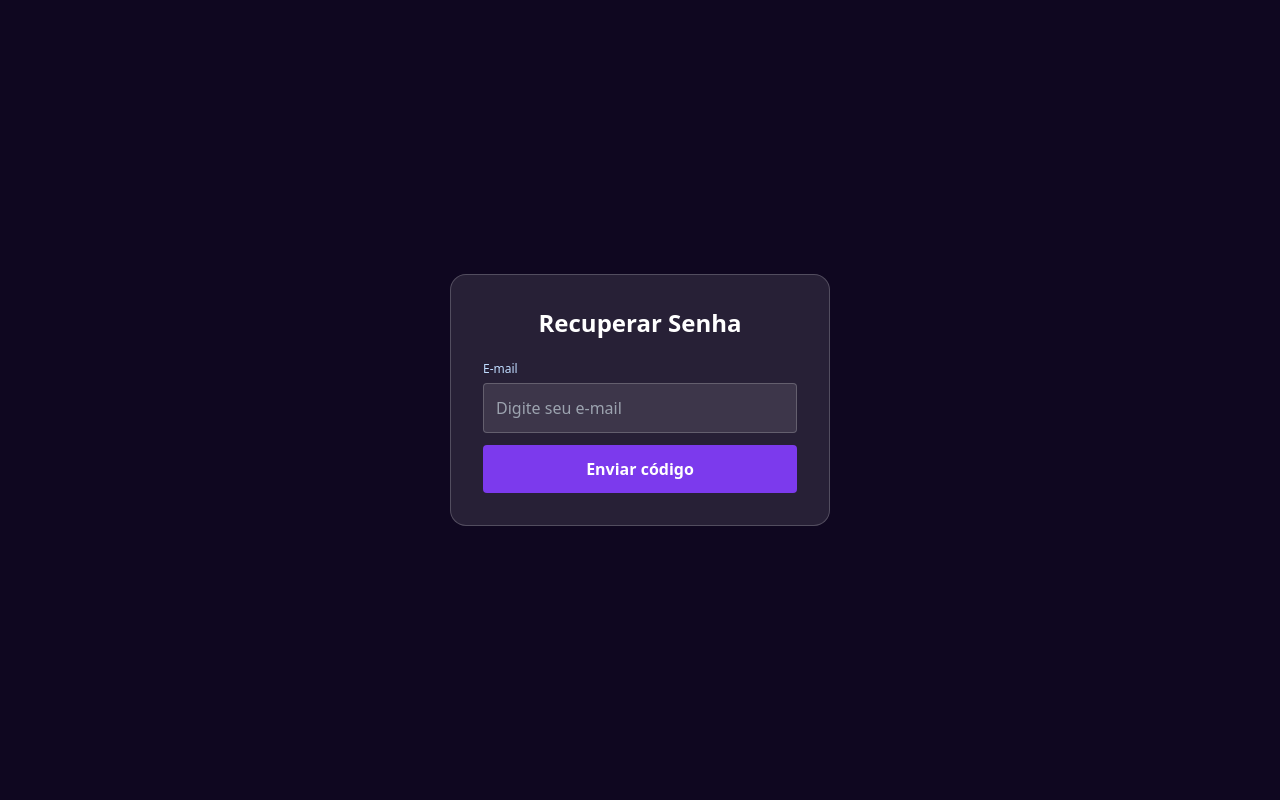
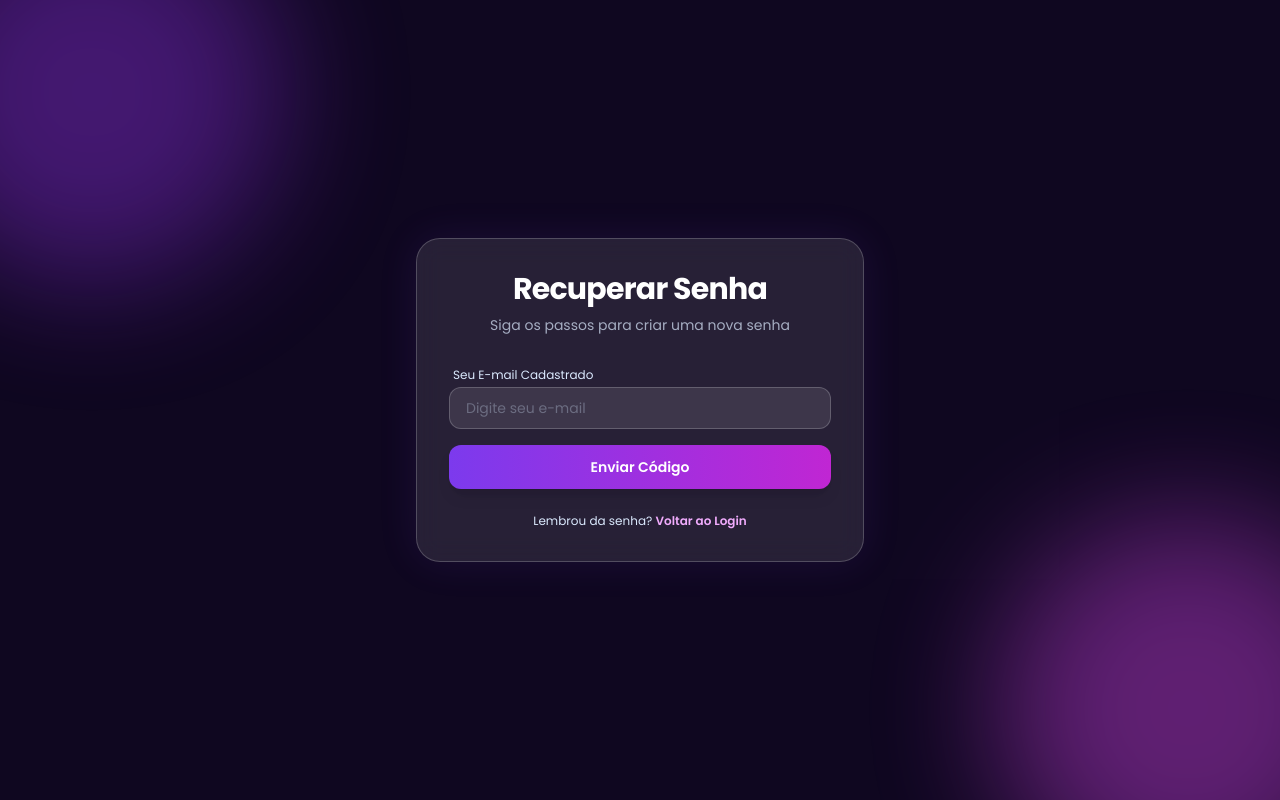
Before and after one commit to ReinaldoSD/PIEC_1_GRUPO_2, a Flask app: page /recuperar_senha in a window 1280 px wide. Run offline with Flask 3, Linux system fonts and the light colour scheme; parts of the project's set-up code (start-up, migrations or seed data) failed here and were passed over; some libraries are stand-ins or nearby versions.

Commit message:
Modificando a página de recuperação de senha

```diff
--- a/Vest.IA/src/templates/esquecisenha.html
+++ b/Vest.IA/src/templates/esquecisenha.html
@@ -2,125 +2,165 @@
 <html lang="pt-br">
 <head>
     <meta charset="UTF-8">
-<title>Esqueci a Senha - Vest.IA</title>
+    <meta name="viewport" content="width=device-width, initial-scale=1.0">
+    <title>Recuperar Senha - Vest.IA</title>
+    <link rel="icon" href="/static/logo.png" type="image/png">
     <script src="https://cdn.tailwindcss.com"></script>
+    <link href="https://fonts.googleapis.com/css2?family=Poppins:wght@300;400;500;600;700&display=swap" rel="stylesheet">
+    <script>
+        tailwind.config = { theme: { extend: { fontFamily: { poppins: ['Poppins', 'sans-serif'] } } } }
+    </script>
 </head>
 
-<body class="bg-[#0f0720] text-white flex items-center justify-center min-h-screen">
+<body class="font-poppins min-h-screen overflow-hidden relative bg-[#0f0720] flex items-center justify-center">
 
-<div class="bg-white/10 p-8 rounded-2xl w-[380px] space-y-4 border border-white/20">
-
-<h1 class="text-2xl font-bold text-center">Recuperar Senha</h1>
-
-<!-- ETAPA 1: EMAIL -->
-<div id="etapa1">
-    <label class="text-xs text-blue-200">E-mail</label>
-
-    <input id="email" type="email" placeholder="Digite seu e-mail"
-        class="w-full p-3 rounded bg-white/10 border border-white/20 text-white mt-1">
-
-    <button onclick="enviarCodigo()"
-        class="w-full mt-3 bg-violet-600 p-3 rounded font-semibold">
-        Enviar código
-    </button>
+    <div class="absolute inset-0 overflow-hidden pointer-events-none">
+        <div class="absolute w-96 h-96 bg-purple-600 opacity-20 rounded-full blur-3xl top-[-100px] left-[-100px] animate-pulse"></div>
+        <div class="absolute w-96 h-96 bg-fuchsia-500 opacity-20 rounded-full blur-3xl bottom-[-100px] right-[-100px] animate-pulse"></div>
     </div>
 
-<!-- ETAPA 2: CÓDIGO -->
-<div id="etapa2" class="hidden">
-    <label class="text-xs text-blue-200">Código de 6 dígitos</label>
+    <div class="relative z-10 bg-white/10 p-8 rounded-3xl shadow-[0_0_40px_rgba(139,92,246,0.1)] border border-white/20 w-11/12 max-w-md backdrop-blur-md">
 
-    <input id="codigo" type="text" placeholder="Ex: 123456"
-        class="w-full p-3 rounded bg-white/10 border border-white/20 text-white mt-1">
-
-    <button onclick="validarCodigo()"
-        class="w-full mt-3 bg-fuchsia-600 p-3 rounded font-semibold">
-        Validar código
-    </button>
+        <div class="text-center mb-8">
+            <h1 class="text-3xl font-bold text-white tracking-tight mb-2">Recuperar Senha</h1>
+            <p class="text-blue-100/70 text-sm">Siga os passos para criar uma nova senha</p>
         </div>
 
-<!-- ETAPA 3: NOVA SENHA -->
-<div id="etapa3" class="hidden">
-    <label class="text-xs text-blue-200">Nova senha</label>
+        <form id="formEmail" onsubmit="enviarCodigo(event)" class="space-y-4">
+            <div>
+                <label class="block mb-1 text-xs text-blue-100 ml-1">Seu E-mail Cadastrado</label>
+                <input type="email" id="email" placeholder="Digite seu e-mail" required
+                    class="w-full px-4 py-2.5 rounded-xl bg-white/10 border border-white/20 placeholder-blue-100/30 text-white focus:outline-none focus:ring-2 focus:ring-fuchsia-400 text-sm">
+            </div>
+            <button type="submit" id="btnEmail"
+                class="w-full bg-gradient-to-r from-violet-600 to-fuchsia-600 hover:scale-[1.02] active:scale-95 transition duration-300 text-white py-3 rounded-xl font-semibold shadow-lg text-sm">
+                Enviar Código
+            </button>
+        </form>
 
-    <input id="senha" type="password" placeholder="Digite a nova senha"
-        class="w-full p-3 rounded bg-white/10 border border-white/20 text-white mt-1">
+        <form id="formCodigo" onsubmit="validarCodigo(event)" class="hidden space-y-4 text-center">
+            <p class="text-sm text-blue-100 mb-4">Enviamos um código para o seu e-mail!</p>
+            <input type="text" id="codigo" placeholder="000000" maxlength="6" required
+                class="w-full text-center tracking-[0.5em] text-2xl px-4 py-3 rounded-xl bg-white/10 border border-white/20 text-white focus:outline-none focus:ring-2 focus:ring-fuchsia-400">
+            <button type="submit" id="btnCodigo"
+                class="w-full bg-gradient-to-r from-violet-600 to-fuchsia-600 hover:scale-[1.02] transition duration-300 text-white py-3 rounded-xl font-semibold shadow-lg text-sm">
+                Verificar Código
+            </button>
+        </form>
 
-    <button onclick="redefinirSenha()"
-        class="w-full mt-3 bg-green-600 p-3 rounded font-semibold">
-        Salvar senha
+        <form id="formSenha" onsubmit="redefinirSenha(event)" class="hidden space-y-4">
+            <div>
+                <label class="block mb-1 text-xs text-blue-100 ml-1">Nova Senha</label>
+                <input type="password" id="novaSenha" placeholder="Digite a nova senha" required
+                    class="w-full px-4 py-2.5 rounded-xl bg-white/10 border border-white/20 placeholder-blue-100/30 text-white focus:outline-none focus:ring-2 focus:ring-fuchsia-400 text-sm">
+            </div>
+            <button type="submit" id="btnSenha"
+                class="w-full bg-gradient-to-r from-green-500 to-emerald-600 hover:scale-[1.02] transition duration-300 text-white py-3 rounded-xl font-semibold shadow-lg text-sm">
+                Salvar Nova Senha
             </button>
+        </form>
+
+        <div class="mt-6 text-center text-xs text-blue-100">
+            Lembrou da senha? <a href="/" class="font-semibold text-fuchsia-300 hover:text-fuchsia-200 transition">Voltar ao Login</a>
         </div>
-
     </div>
 
     <script>
-
         let emailGlobal = "";
 
-function enviarCodigo() {
-
-    emailGlobal = document.getElementById("email").value;
-
-    if (!emailGlobal) {
-        alert("Digite seu e-mail");
-        return;
+        function mostrarToast(mensagem, tipo = 'erro') {
+            const toastAntigo = document.getElementById('meu-toast');
+            if (toastAntigo) toastAntigo.remove();
+            const toast = document.createElement('div');
+            toast.id = 'meu-toast';
+            const corFundo = tipo === 'sucesso' ? 'bg-green-500' : 'bg-red-500';
+            const icone = tipo === 'sucesso' ? '✅' : '⚠️';
+            toast.className = `fixed top-5 right-5 md:top-10 md:right-10 ${corFundo} text-white px-6 py-4 rounded-2xl shadow-2xl transform transition-all duration-500 translate-x-20 opacity-0 z-50 flex items-center gap-3`;
+            toast.innerHTML = `<span class="text-xl">${icone}</span> <span class="font-medium text-sm md:text-base">${mensagem}</span>`;
+            document.body.appendChild(toast);
+            setTimeout(() => toast.classList.remove('translate-x-20', 'opacity-0'), 10);
+            setTimeout(() => {
+                toast.classList.add('translate-x-20', 'opacity-0');
+                setTimeout(() => toast.remove(), 500);
+            }, 3500);
         }
 
-    fetch("/enviar_codigo", {
-        method: "POST",
-        headers: {"Content-Type": "application/json"},
-        body: JSON.stringify({email: emailGlobal})
-    });
+        // PASSO 1: ENVIAR EMAIL
+        function enviarCodigo(event) {
+            event.preventDefault();
+            const btn = document.getElementById('btnEmail');
+            emailGlobal = document.getElementById('email').value;
 
-    document.getElementById("etapa1").classList.add("hidden");
-    document.getElementById("etapa2").classList.remove("hidden");
+            btn.innerText = "Enviando..."; btn.disabled = true;
 
-    alert("Código enviado para seu e-mail!");
+            fetch('/enviar_codigo', {
+                method: 'POST',
+                headers: { 'Content-Type': 'application/json' },
+                body: JSON.stringify({ email: emailGlobal })
+            })
+            .then(res => res.json())
+            .then(data => {
+                if(data.ok) {
+                    mostrarToast("Código enviado para o e-mail!", "sucesso");
+                    document.getElementById('formEmail').classList.add('hidden');
+                    document.getElementById('formCodigo').classList.remove('hidden');
+                } else {
+                    mostrarToast(data.mensagem, "erro");
+                    btn.innerText = "Enviar Código"; btn.disabled = false;
+                }
+            }).catch(() => { mostrarToast("Erro de conexão.", "erro"); btn.innerText = "Enviar Código"; btn.disabled = false; });
         }
 
-function validarCodigo() {
+        // PASSO 2: VALIDAR CÓDIGO
+        function validarCodigo(event) {
+            event.preventDefault();
+            const btn = document.getElementById('btnCodigo');
+            const codigo = document.getElementById('codigo').value;
 
-    const codigo = document.getElementById("codigo").value;
+            btn.innerText = "Verificando..."; btn.disabled = true;
 
-    fetch("/validar_codigo", {
-        method: "POST",
-        headers: {"Content-Type": "application/json"},
-        body: JSON.stringify({
-            email: emailGlobal,
-            codigo: codigo
+            fetch('/validar_codigo', {
+                method: 'POST',
+                headers: { 'Content-Type': 'application/json' },
+                body: JSON.stringify({ codigo })
             })
-    })
-    .then(r => r.json())
+            .then(res => res.json())
             .then(data => {
-
-        if (data.ok) {
-            document.getElementById("etapa2").classList.add("hidden");
-            document.getElementById("etapa3").classList.remove("hidden");
+                if(data.ok) {
+                    mostrarToast("Código correto!", "sucesso");
+                    document.getElementById('formCodigo').classList.add('hidden');
+                    document.getElementById('formSenha').classList.remove('hidden');
                 } else {
-            alert(data.mensagem || "Código inválido");
+                    mostrarToast(data.mensagem, "erro");
+                    btn.innerText = "Verificar Código"; btn.disabled = false;
                 }
-    });
+            }).catch(() => { mostrarToast("Erro de conexão.", "erro"); btn.innerText = "Verificar Código"; btn.disabled = false; });
         }
 
-function redefinirSenha() {
+        // PASSO 3: REDEFINIR SENHA
+        function redefinirSenha(event) {
+            event.preventDefault();
+            const btn = document.getElementById('btnSenha');
+            const senha = document.getElementById('novaSenha').value;
 
-    const senha = document.getElementById("senha").value;
+            btn.innerText = "Salvando..."; btn.disabled = true;
 
-    fetch("/redefinir_senha", {
-        method: "POST",
-        headers: {"Content-Type": "application/json"},
-        body: JSON.stringify({senha: senha})
+            fetch('/redefinir_senha', {
+                method: 'POST',
+                headers: { 'Content-Type': 'application/json' },
+                body: JSON.stringify({ senha })
             })
-    .then(r => r.json())
+            .then(res => res.json())
             .then(data => {
-
-        alert(data.mensagem || "Senha atualizada!");
-
-        window.location.href = "/";
-    });
+                if(data.ok) {
+                    mostrarToast("Senha alterada com sucesso! Redirecionando...", "sucesso");
+                    setTimeout(() => window.location.href = '/', 2000);
+                } else {
+                    mostrarToast(data.mensagem, "erro");
+                    btn.innerText = "Salvar Nova Senha"; btn.disabled = false;
                 }
-
+            }).catch(() => { mostrarToast("Erro de conexão.", "erro"); btn.innerText = "Salvar Nova Senha"; btn.disabled = false; });
+        }
     </script>
-
 </body>
 </html>
```
Lines whose indentation alone changed are shown as unchanged.
